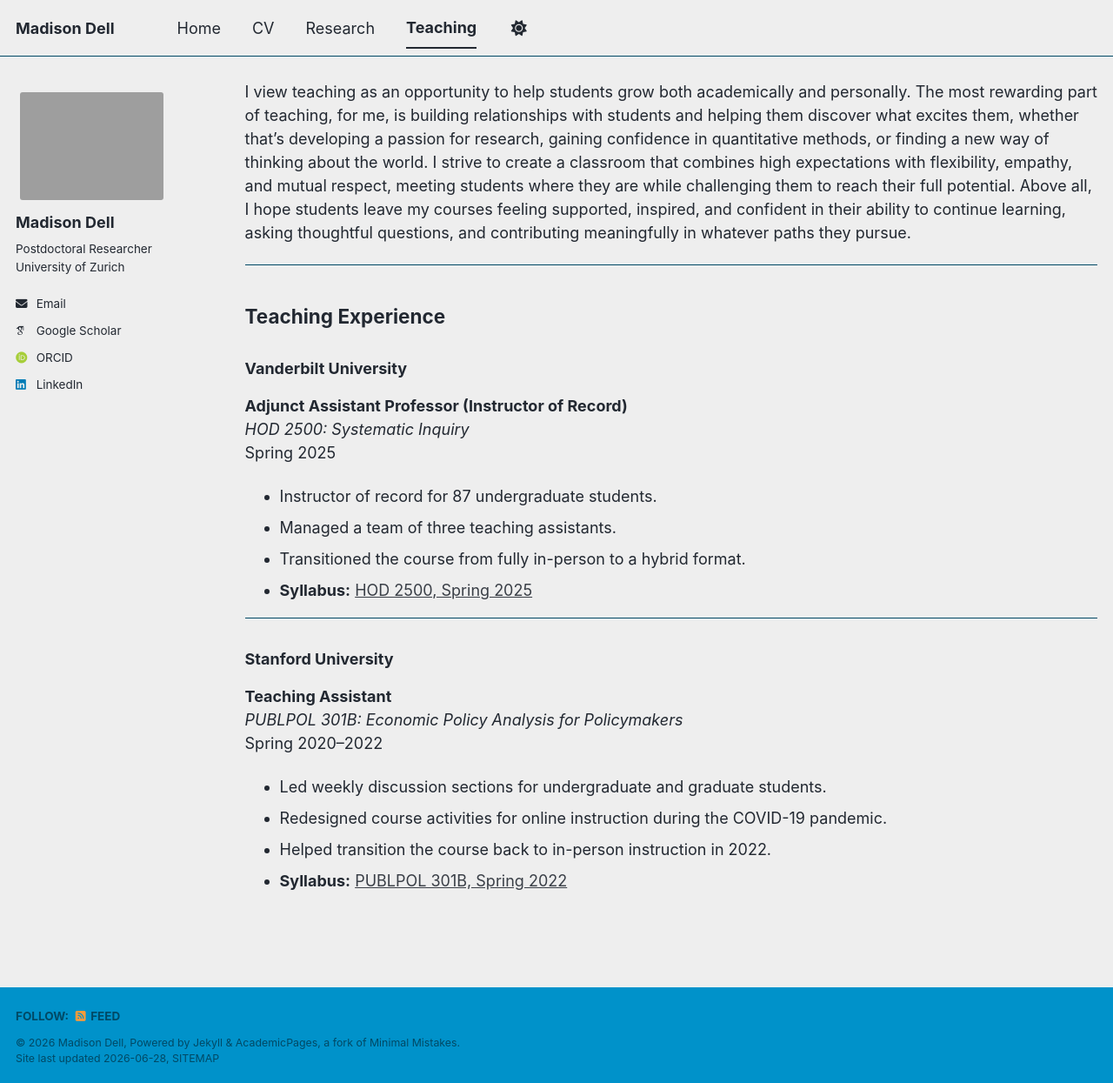
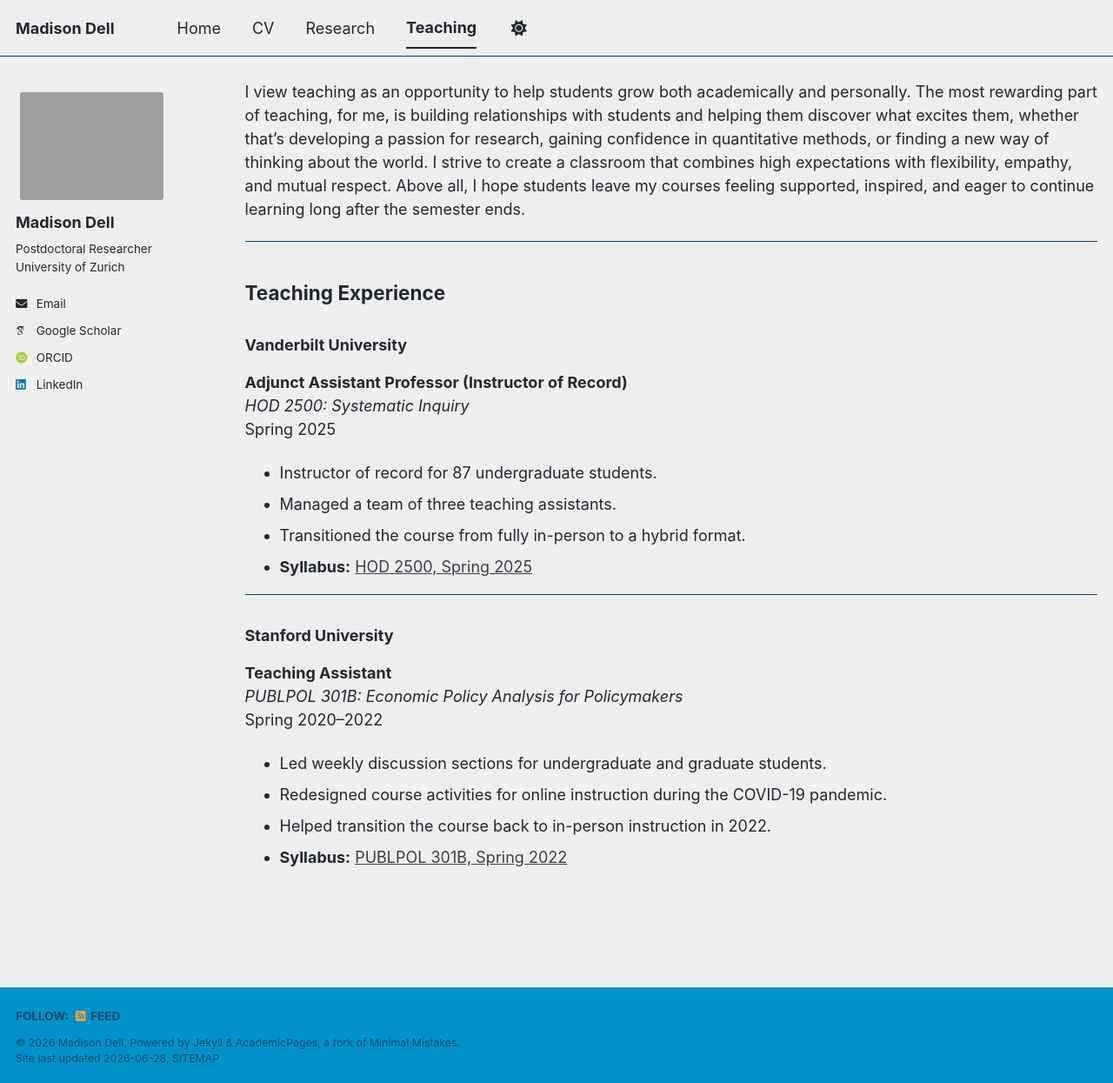
Before and after one commit to MadisonMDell/madisonmdell.github.io, a Jekyll site: the page built from _pages/teaching.md, in a window 1280 px wide and 1245 px high. Shown: the whole window at 87% size. Built offline with Jekyll 4.4.1, drawn with Linux system fonts in a browser that asks for light colours; some web fonts are replaced; a script bundle is joined from its source files by our own code; library files that are not in the unit come from our copies.

Commit message:
Update teaching.md

```diff
--- a/_pages/teaching.md
+++ b/_pages/teaching.md
@@ -5,7 +5,7 @@ permalink: /teaching/
 author_profile: true
 ---
 
-I view teaching as an opportunity to help students grow both academically and personally. The most rewarding part of teaching, for me, is building relationships with students and helping them discover what excites them, whether that's developing a passion for research, gaining confidence in quantitative methods, or finding a new way of thinking about the world. I strive to create a classroom that combines high expectations with flexibility, empathy, and mutual respect, meeting students where they are while challenging them to reach their full potential. Above all, I hope students leave my courses feeling supported, inspired, and confident in their ability to continue learning, asking thoughtful questions, and contributing meaningfully in whatever paths they pursue.
+I view teaching as an opportunity to help students grow both academically and personally. The most rewarding part of teaching, for me, is building relationships with students and helping them discover what excites them, whether that's developing a passion for research, gaining confidence in quantitative methods, or finding a new way of thinking about the world. I strive to create a classroom that combines high expectations with flexibility, empathy, and mutual respect. Above all, I hope students leave my courses feeling supported, inspired, and eager to continue learning long after the semester ends.
 
 ---
 
```
